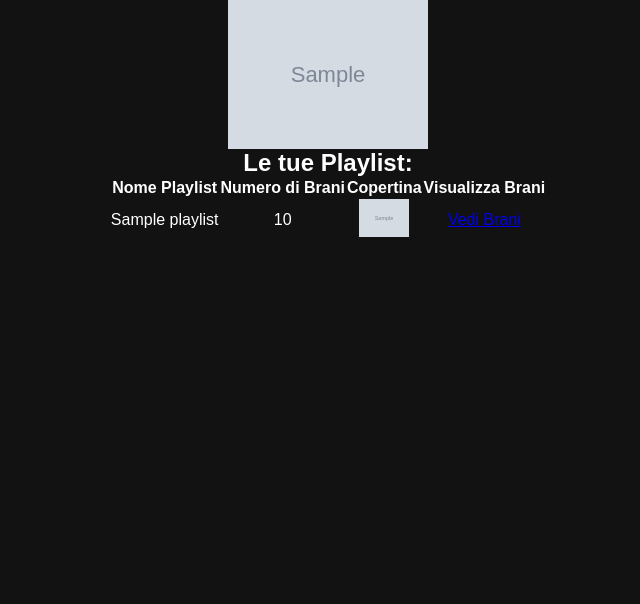
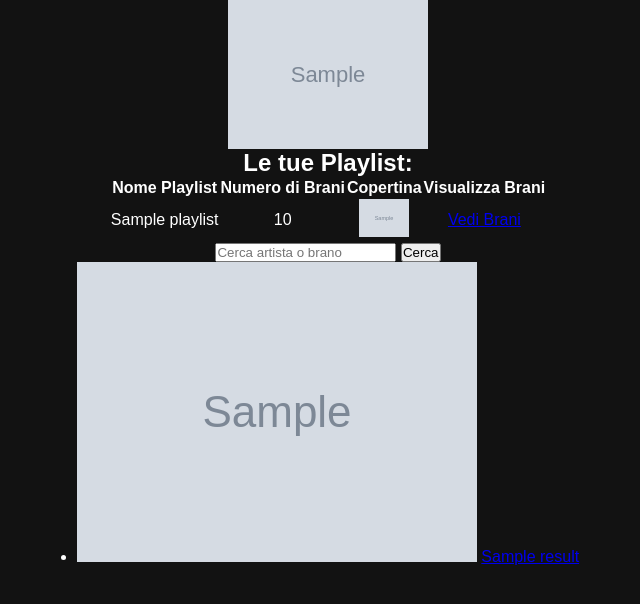
Before and after one commit to tiruzz/RefactoringSpotify, a Flask app: template templates/home.html in a window 1280 px wide. Shown: the part 177-781 px from the top of the page, without its empty margins (312-952 px from the left). Run offline with Flask 3, Linux system fonts and the light colour scheme; the template is opened without the code that fills it: most values are stand-ins (such as "Sample title", 1, 10 or a date in 2020); grey boxes marked "Sample" are stand-in pictures.

Commit message:
modifica

```diff
--- a/blueprints/home.py
+++ b/blueprints/home.py
@@ -1,5 +1,5 @@
 from flask import Blueprint, redirect, request, url_for, session, render_template
-from services.home import get_user_info, get_playlist_details, search_spotify, get_artist_details, get_artist_top_tracks
+from services.spotify_api import get_user_info, get_playlist_details, search_spotify, get_artist_details, get_artist_top_tracks
 
 home_bp = Blueprint('home', __name__)
 
--- a/templates/home.html
+++ b/templates/home.html
@@ -200,6 +200,28 @@
                 <p>Non hai playlist disponibili.</p>
             {% endif %}
 
+            <div class="navbar">
+                <form action="{{ url_for('home.search') }}" method="GET">
+                    <input type="text" name="query" placeholder="Cerca artista o brano" required>
+                    <button type="submit">Cerca</button>
+                </form>
+            </div>
+
+            {% if results %}
+                <div class="search-results">
+                    <ul>
+                        {% for result in results %}
+                            <li>
+                                <img src="{{ result.image_url }}" alt="{{ result.name }}">
+                                <a href="{{ result.spotify_url }}" target="_blank">{{ result.name }}</a>
+                            </li>
+                        {% endfor %}
+                    </ul>
+                </div>
+            {% else %}
+                <p style="text-align: center; color: white;">Nessun risultato trovato.</p>
+            {% endif %}
+
             <script>
                 function search() {
                     const query = document.getElementById("searchQuery").value;
```
Also changed, not shown: services/spotify_api.py (renamed from services/home.py), 1 other file.
